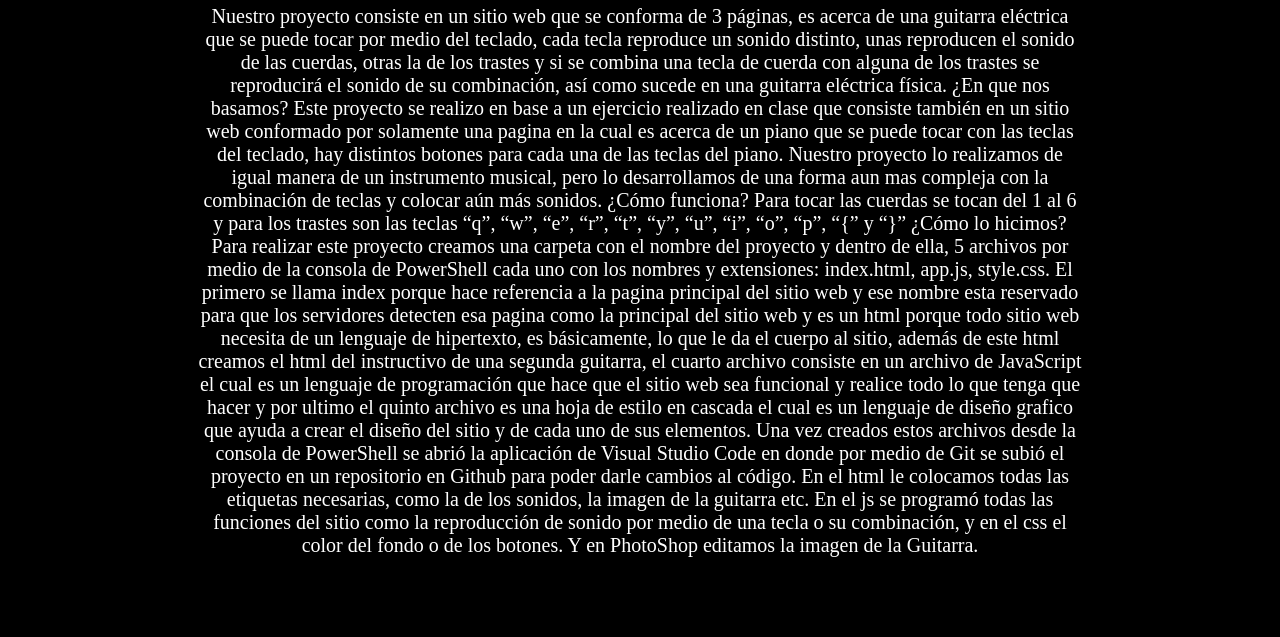
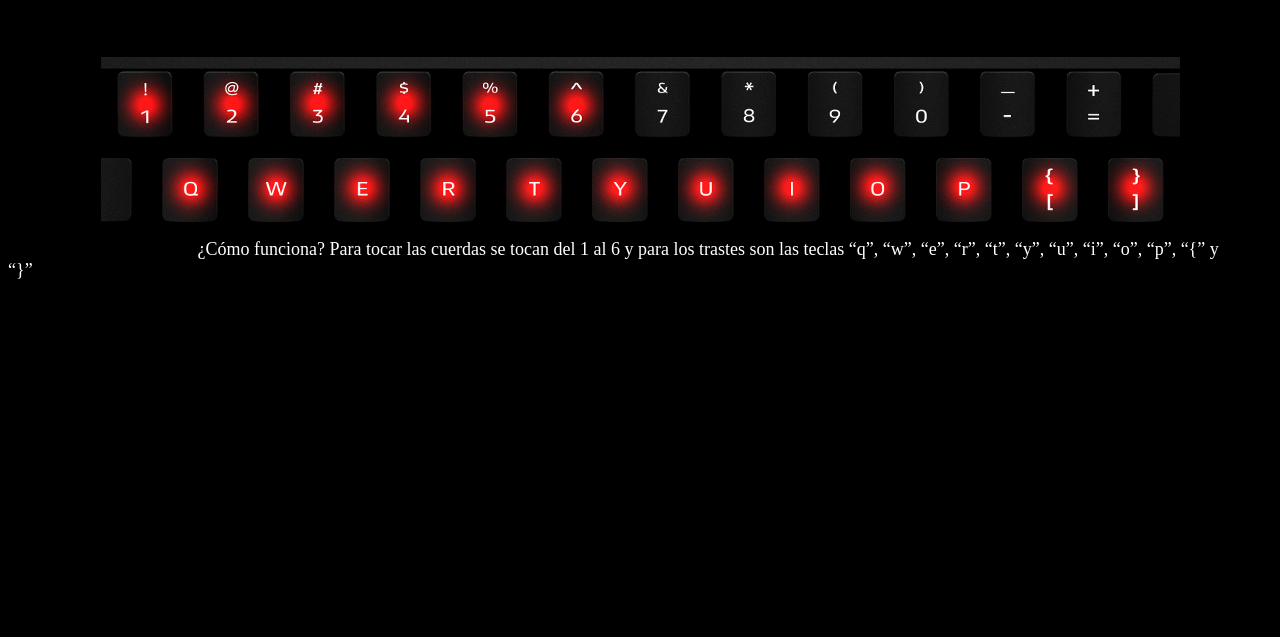
Before and after one commit to Jesus0414/emulador-guitarra, a plain HTML site: page Instrucciones.html in a window 1280 px wide. Shown: the part 163-800 px from the top of the page. Drawn offline with Linux system fonts and the light colour scheme.

Commit message:
Finaaaal

```diff
--- a/Instrucciones.html
+++ b/Instrucciones.html
@@ -18,22 +18,13 @@
             </nav>
     </head>
     <body>
-        <div class="hnp">
-            <h1>
-                Descripción
-            </h1>
-            <p>
-                Nuestro proyecto consiste en un sitio web que se conforma de 3 páginas, es acerca de una guitarra eléctrica que se puede tocar por medio del teclado, cada tecla reproduce un sonido distinto, unas reproducen el sonido de las cuerdas, otras la de los trastes y si se combina una tecla de cuerda con alguna de los trastes se reproducirá el sonido de su combinación, así como sucede en una guitarra eléctrica física.
-                ¿En que nos basamos?
-                Este proyecto se realizo en base a un ejercicio realizado en clase que consiste también en un sitio web conformado por solamente una pagina en la cual es acerca de un piano que se puede tocar con las teclas del teclado, hay distintos botones para cada una de las teclas del piano. Nuestro proyecto lo realizamos de igual manera de un instrumento musical, pero lo desarrollamos de una forma aun mas compleja con la combinación de teclas y colocar aún más sonidos.
-                ¿Cómo funciona?
-                Para tocar las cuerdas se tocan del 1 al 6 y para los trastes son las teclas “q”, “w”, “e”, “r”, “t”, “y”, “u”, “i”, “o”, “p”, “{” y “}”
-                ¿Cómo lo hicimos?
-                Para realizar este proyecto creamos una carpeta con el nombre del proyecto y dentro de ella, 5 archivos por medio de la consola de PowerShell cada uno con los nombres y extensiones: index.html, app.js, style.css. El primero se llama index porque hace referencia a la pagina principal del sitio web y ese nombre esta reservado para que los servidores detecten esa pagina como la principal del sitio web y es un html porque todo sitio web necesita de un lenguaje de hipertexto, es básicamente, lo que le da el cuerpo al sitio, además de este html creamos el html del instructivo de una segunda guitarra, el cuarto archivo consiste en un archivo de JavaScript el cual es un lenguaje de programación que hace que el sitio web sea funcional y realice todo lo que tenga que hacer y por ultimo el quinto archivo es una hoja de estilo en cascada el cual es un lenguaje de diseño grafico que ayuda a crear el diseño del sitio y de cada uno de sus elementos.
-                Una vez creados estos archivos desde la consola de PowerShell se abrió la aplicación de Visual Studio Code en donde por medio de Git se subió el proyecto en un repositorio en Github para poder darle cambios al código.
-                En el html le colocamos todas las etiquetas necesarias, como la de los sonidos, la imagen de la guitarra etc. En el js se programó todas las funciones del sitio como la reproducción de sonido por medio de una tecla o su combinación, y en el css el color del fondo o de los botones. Y en PhotoShop editamos la imagen de la Guitarra.
-            </p>
+        <div class="Guitarra">
+            <img src="Source/keypad.png">
         </div>
+        <p1 class="texto">
+            ¿Cómo funciona?
+            Para tocar las cuerdas se tocan del 1 al 6 y para los trastes son las teclas “q”, “w”, “e”, “r”, “t”, “y”, “u”, “i”, “o”, “p”, “{” y “}”
+        </p1>
     </body>
 
 </html>
--- a/style.css
+++ b/style.css
@@ -54,5 +54,17 @@ p{
     text-align: center;
     margin-left: 15%;
     margin-right: 15%;
+}
+.texto{
+    color: white;
+    font-size: 18px;
+    text-align: center;
+    margin-left: 15%;
+    margin-right: 15%;
+}
 
+.Guitarra{
+    vertical-align: bottom;
+    text-align: center;
+    margin-top: 10%;
 }
```
Also changed, not shown: Source/keypad.png (added).
